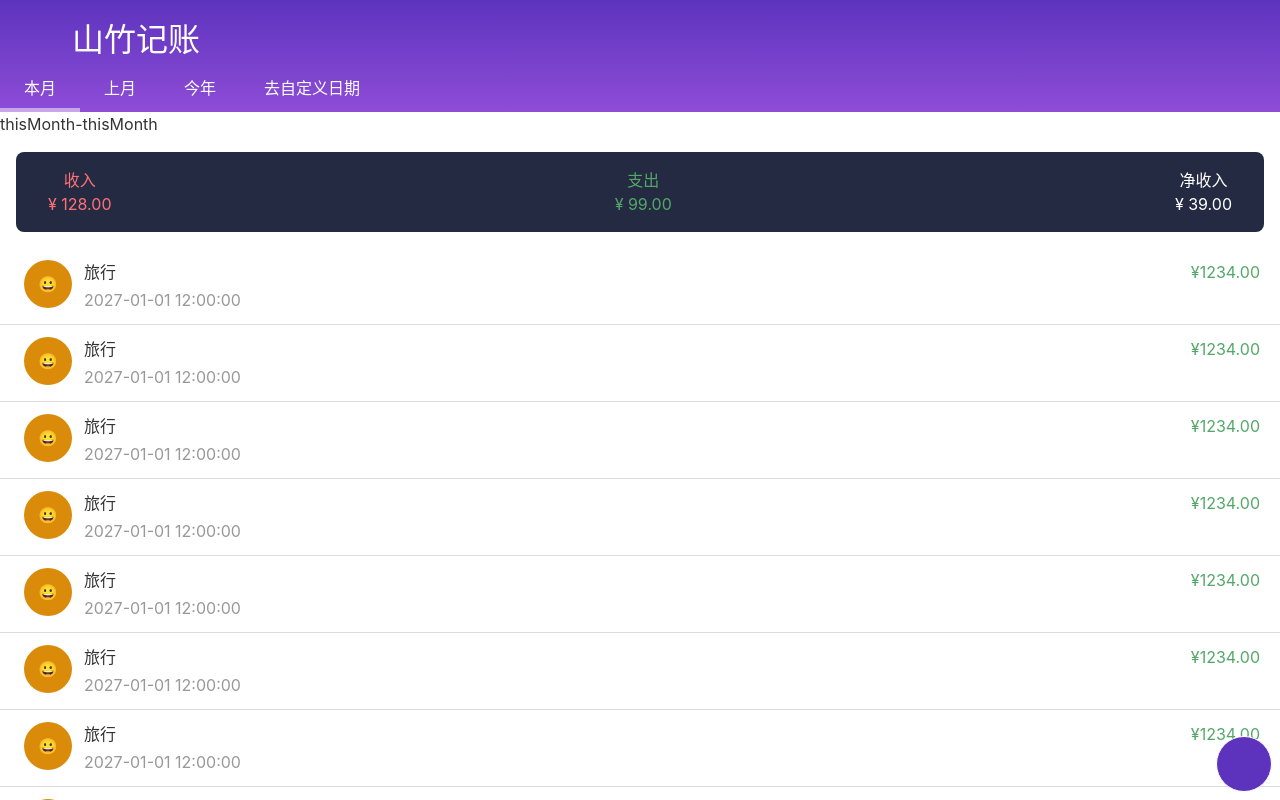
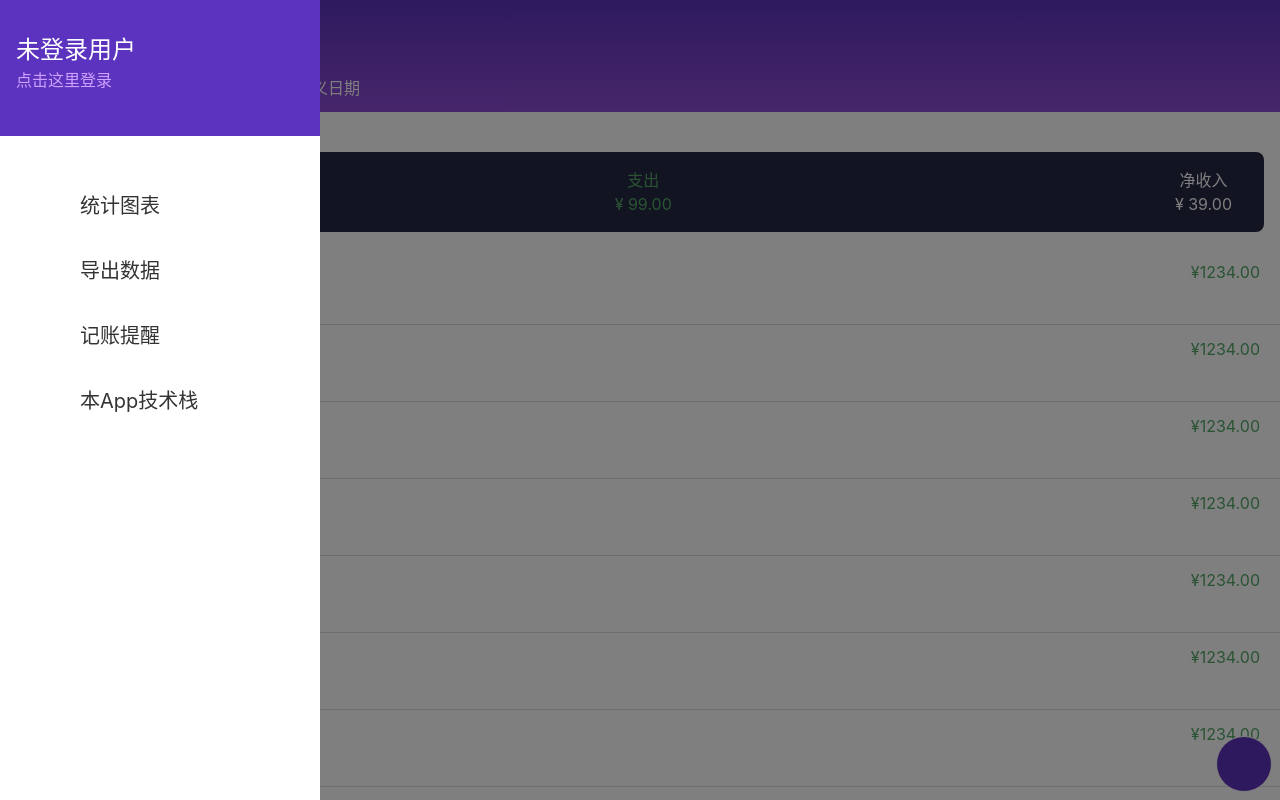
Before and after one commit to xmasuhai/mangosteen-react-1, a React (Vite) app: page /items in a window 1280 px wide. Built offline with nearby package versions, Linux system fonts and the light colour scheme.

Commit message:
refactor(menu): 移除 FloatingOverlayMenu 的 visible 状态控制
- 移除 ItemsPage 中对 useMenuStore 的依赖，FloatingOverlayMenu 改为始终渲染
- 为 MenuList 的 nav 元素添加 menu-list 类名，便于全局样式控制显示隐藏
- 调整 MenuList 组件内部缩进格式

```diff
--- a/src/components/menu/MenuList.tsx
+++ b/src/components/menu/MenuList.tsx
@@ -21,6 +21,7 @@ export const MenuList: React.FC<Props> = ({ className, }) => {
   return (
     <nav
       className={cn(
+        'menu-list',
         'bg-white text-20px py-1em',
         className,
       )}>
--- a/src/pages/ItemsPage.tsx
+++ b/src/pages/ItemsPage.tsx
@@ -3,15 +3,12 @@ import { DateRangePicker, DateTabRangeStr } from "@/components/DateRangePicker"
 import { FloatingOverlayMenu } from "@/components/FloatingOverlayMenu"
 import { TopNav } from "@/components/TopNav"
 import { ItemsSummary } from "@/modules/items/ItemsSummary"
-import { useMenuStore } from "@/stores/useMenuStore"
 import { cn } from "cn"
 import React from "react"
 import { useState } from "react"
 
 export const ItemsPage: React.FC = () => {
   const [selectedDate, setSelectedDate] = useState<DateTabRangeStr>('thisMonth')
-  const { visible, } = useMenuStore()
-
   return (
     <div>
       <header
@@ -26,7 +23,7 @@ export const ItemsPage: React.FC = () => {
 
       <AddItemFloatButton />
 
-      {visible && <FloatingOverlayMenu />}
+      <FloatingOverlayMenu />
     </div>
   )
 }
```
Lines whose indentation alone changed are shown as unchanged.
